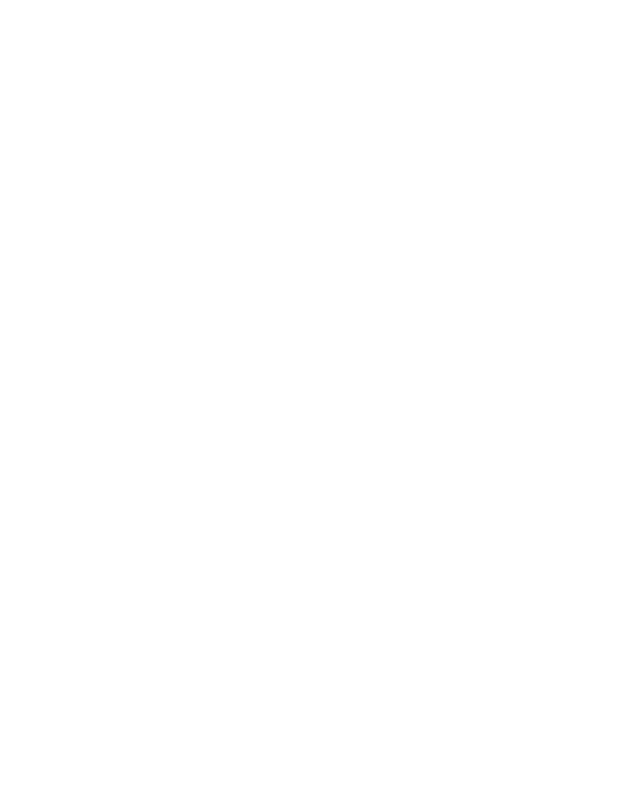
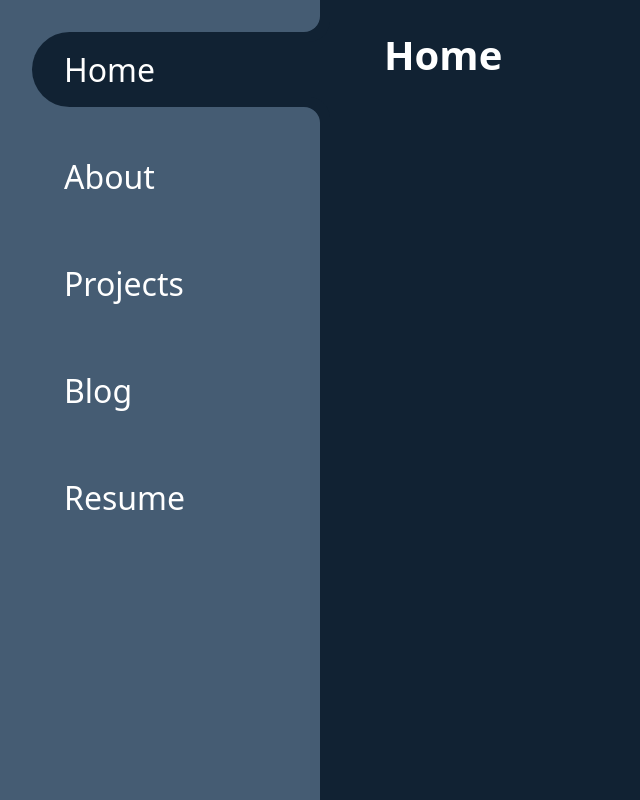
Before and after one commit to Thorior/Portfolio-Website, a plain HTML site: page Index.html in a window 1280 px wide. Shown: the whole page, without its empty margins (0-640 px from the left). Drawn offline with Linux system fonts and the light colour scheme.

Commit message:
Tutorial complete
completed the tutorial from kevin powell for the sidebar nav

```diff
--- a/Index.html
+++ b/Index.html
@@ -4,21 +4,34 @@
     <meta charset= "utf-8">
     <meta name= "viewport" content = "width=device-width, initial-scale = 1, user-scalable = yes">
 
+    <link rel="stylesheet" type="text/css" href="./stylesheet.css">
+
     <title>Michael Thompson | Portfolio</title>
 </head>
 <body>
-    <div class="Container">
-        <header class="Header">
+   <nav>
+    <ul class="nav-list">
+        <li class="active">
+            <a href="" aria-current="page">Home</a>
+        </li>
+        <li>
+            <a href="#">About</a>
+        </li>
+        <li>
+            <a href="#">Projects</a>
+        </li>
+        <li>
+            <a href="#">Blog</a>
+        </li>
+        <li>
+            <a href="#">Resume</a>
+        </li>
 
-        </header>
+    </ul>
+   </nav>
 
-        <div class="MainBody">
-
-        </div>
-
-        <footer class="Footer">
-
-        </footer>
-    </div>
+   <main>
+    <h1>Home</h1>
+   </main>
 </body>
 </html>
--- a/stylesheet.css
+++ b/stylesheet.css
@@ -0,0 +1,80 @@
+:root{
+    --body-bg: #123;
+    --nav-bg: rgb(69, 92, 115);
+}
+
+*{
+    box-sizing: border-box;
+}
+
+html{
+    font-family: system-ui;
+}
+
+body{
+    min-height: 100vh;
+    margin: 0;
+    font-size: 1.25rem;
+    background: var(--body-bg);
+    color: white;
+    display: grid;
+    grid-template-columns: 20rem 1fr;
+    gap: 4rem;
+}
+
+nav{
+    position: sticky;
+    top: 0;
+    max-height: 100svh;
+    background-color: var(--nav-bg);
+
+}
+
+.nav-list{
+    margin: 0;
+    padding: 0;
+    list-style: none;
+    display: grid;
+    gap: 2rem;
+    padding-block: 2rem;
+    font-size: 2rem;
+}
+
+.nav-list li{
+    padding: 1rem 2rem;
+    margin-left: 2rem;
+    border-radius: 100vw 0 0 100vw;
+}
+.nav-list li.active{
+    background-color: var(--body-bg);
+    position: relative;
+}
+
+.nav-list li.active::before,
+.nav-list li.active::after{
+    --border-radius: 1rem;
+
+    content: '';
+    position: absolute;
+    width: var(--border-radius);
+    height: var(--border-radius);
+    right: 0;
+    background-color: var(--nav-bg);
+}
+
+.nav-list li.active::before{
+    top: calc(var(--border-radius) * -1);
+    border-radius: 0 0 100vw 0;
+    box-shadow: 5px 5px 0 5px var(--body-bg);
+}
+
+.nav-list li.active::after{
+    border-radius: 0 100vw 0 0;
+    box-shadow: 5px -5px 0 5px var(--body-bg);
+    bottom: calc(var(--border-radius) * -1);
+}
+
+.nav-list a{
+    color: white;
+    text-decoration: none;
+}
```
